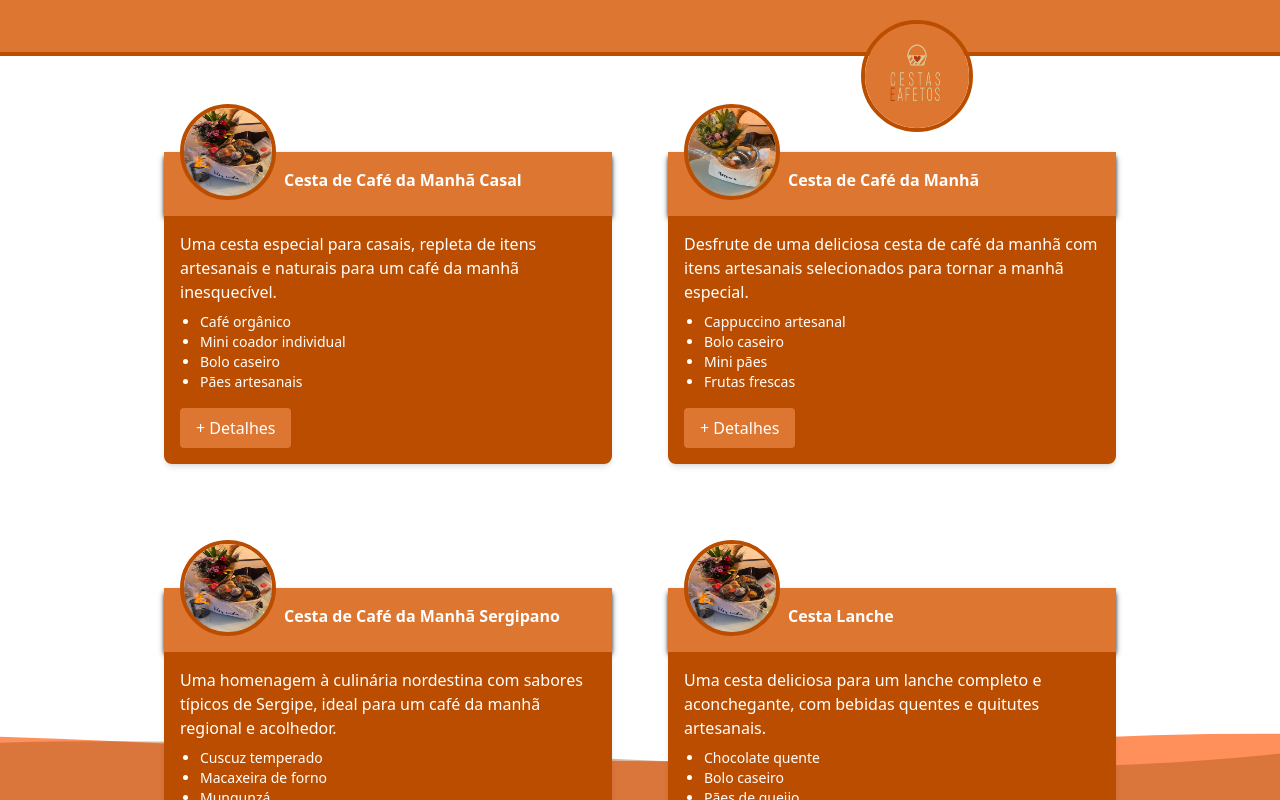
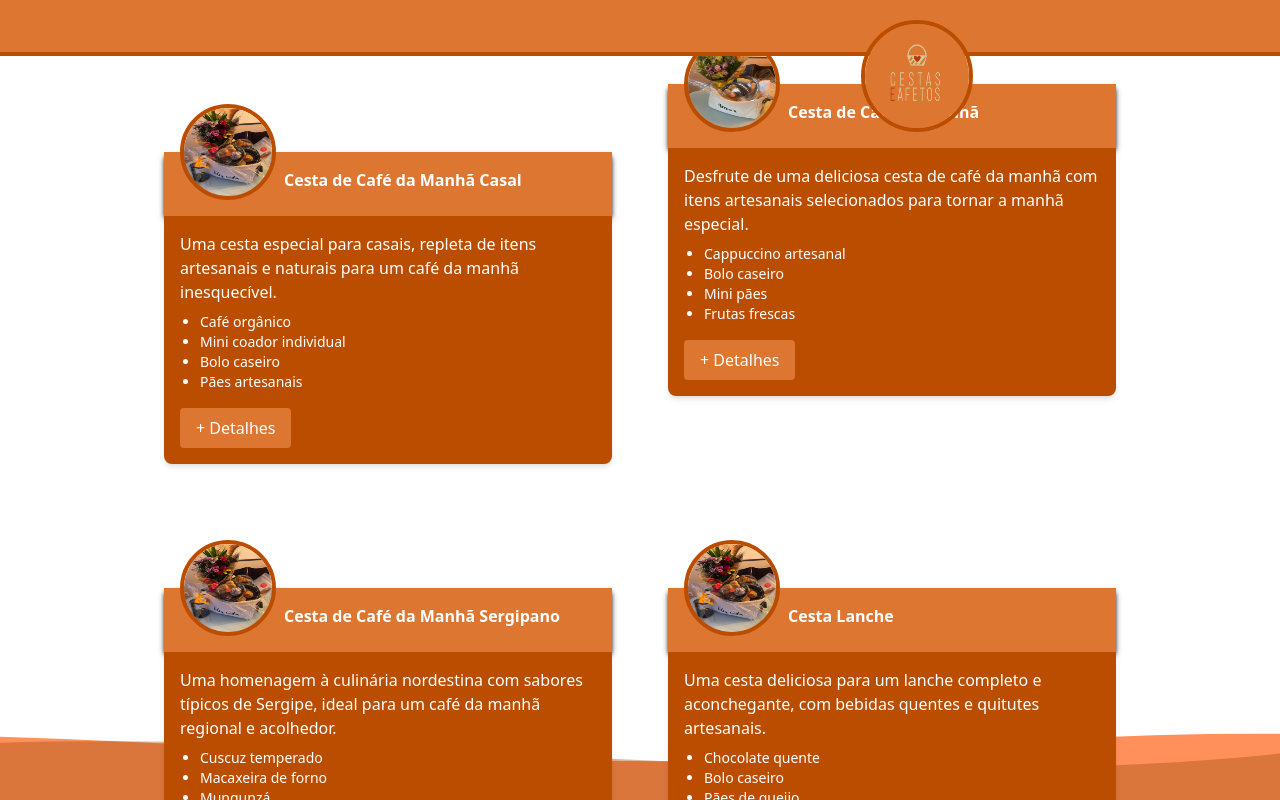
Before and after one commit to vinicius-pascoal/cestas-E-afetos, a Next.js app: page / in a window 1280 px wide. Built offline with nearby package versions, Linux system fonts and the light colour scheme.

Commit message:
fix last carditem bug

```diff
--- a/src/app/page.tsx
+++ b/src/app/page.tsx
@@ -17,8 +17,7 @@ export default function Home() {
             priority
           />
         </header>
-        <div className="h-screen overflow-y-auto">
-          {/* TODO componente de cesta fix: ultima cesta ta sendo comida */}
+        <div className="h-screen overflow-y-scroll">
           <ItemCard />
         </div>
       </div>
--- a/src/components/CardItem.tsx
+++ b/src/components/CardItem.tsx
@@ -15,7 +15,7 @@ type CardItemProps = {
 
 export default function CardItem({ nome, image, description, items, preco, itemsCompleto }: CardItemProps) {
   return (
-    <div className="m-7 mt-24 w-full max-w-md">
+    <div className="first:mt-24  m-7 mb-24 w-full max-w-md">
       <div className="shadow-md shadow-black flex bg-[#dd7630] text-white p-4 h-16">
         <Image
           src={image}
```
